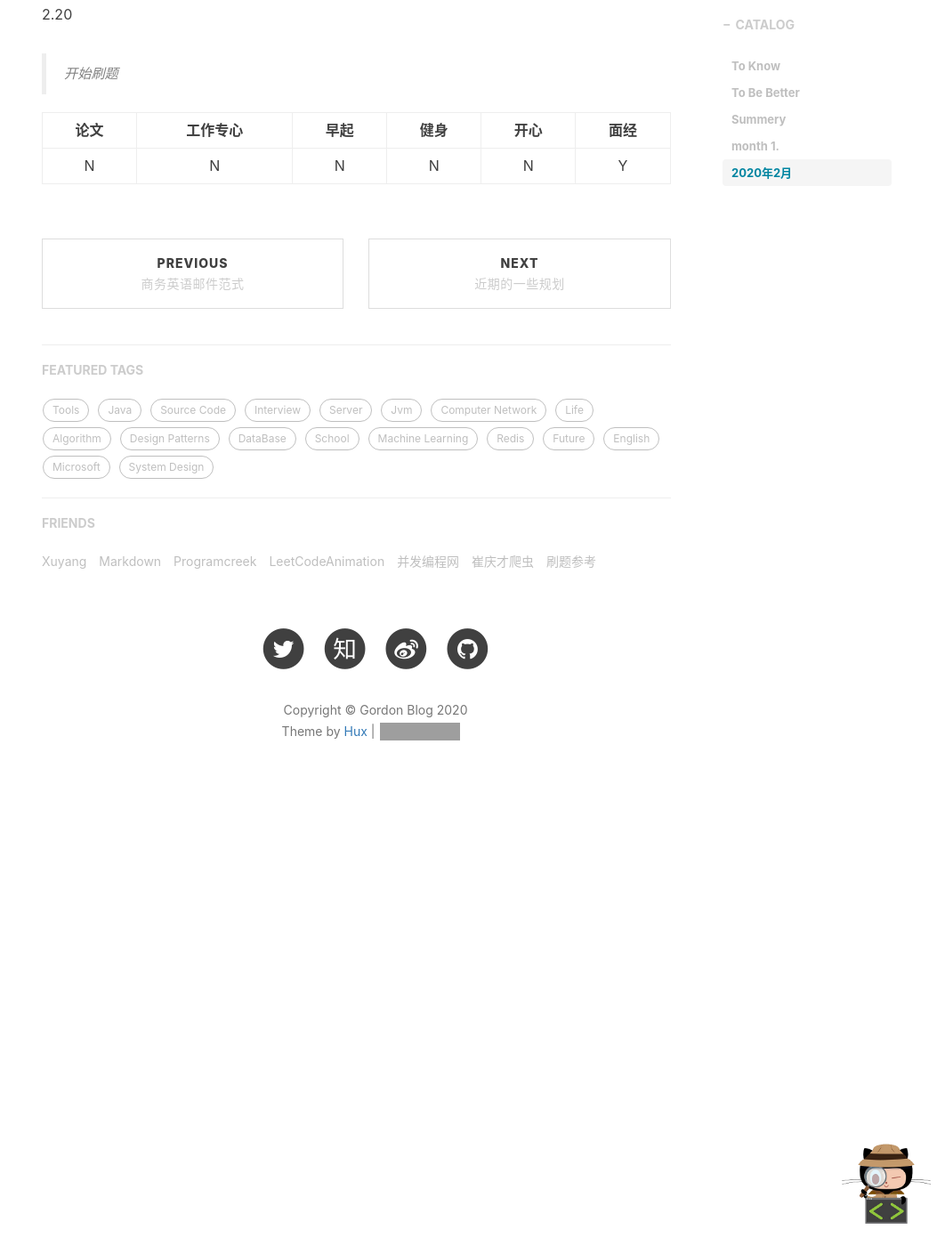
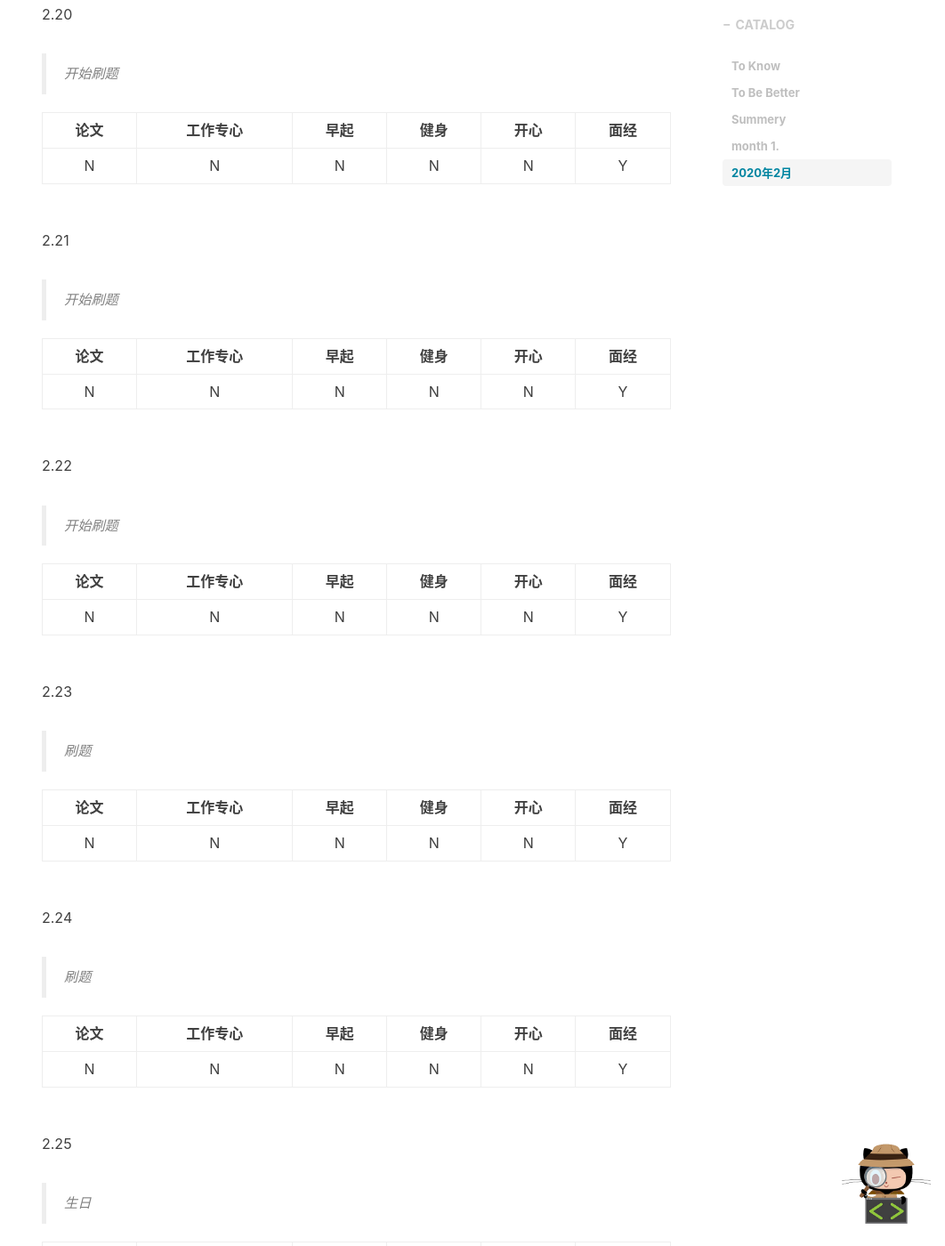
Before and after one commit to Gordon-Deng/Gordon-Deng.github.io, a Jekyll site: the page built from _posts/2019-06-18-30days-challenge.markdown, in a window 1280 px wide and 1400 px high, scrolled down 4311 px. Shown: the whole window at 89% size, without its empty margins (218-1280 px from the left). Built offline with Jekyll 4.4.1, drawn with Linux system fonts in a browser that asks for light colours; nearby versions of some CDN libraries; comment, search, counter and statistics services are not loaded; grey boxes are pictures that could not be loaded.

Commit message:
new begin

```diff
--- a/_posts/2019-06-18-30days-challenge.markdown
+++ b/_posts/2019-06-18-30days-challenge.markdown
@@ -121,3 +121,38 @@ tags:
 | 论文  | 工作专心 | 早起    | 健身  |  开心 |面经|
 |:-------:|:---:|:-----------:|:-------:|:---:|:---:|
 | N  | N | N  | N | N | Y |
+
+2.21
+> 开始刷题
+
+| 论文  | 工作专心 | 早起    | 健身  |  开心 |面经|
+|:-------:|:---:|:-----------:|:-------:|:---:|:---:|
+| N  | N | N  | N | N | Y |
+
+2.22
+> 开始刷题
+
+| 论文  | 工作专心 | 早起    | 健身  |  开心 |面经|
+|:-------:|:---:|:-----------:|:-------:|:---:|:---:|
+| N  | N | N  | N | N | Y |
+
+2.23
+> 刷题
+
+| 论文  | 工作专心 | 早起    | 健身  |  开心 |面经|
+|:-------:|:---:|:-----------:|:-------:|:---:|:---:|
+| N  | N | N  | N | N | Y |
+
+2.24
+> 刷题
+
+| 论文  | 工作专心 | 早起    | 健身  |  开心 |面经|
+|:-------:|:---:|:-----------:|:-------:|:---:|:---:|
+| N  | N | N  | N | N | Y |
+
+2.25
+> 生日
+
+| 论文  | 工作专心 | 早起    | 健身  |  开心 |面经|
+|:-------:|:---:|:-----------:|:-------:|:---:|:---:|
+| N  | N | N  | N | Y | Y |
--- a/_posts/2019-08-27-interviews2.markdown
+++ b/_posts/2019-08-27-interviews2.markdown
@@ -22,7 +22,7 @@ tags:
 * [内核态与用户态](http://swiftlet.net/archives/2211)
 * [为什么用户态和内核态的切换耗费时间](https://blog.csdn.net/JH_Zhai/article/details/79861169)
 * [为什么系统调用比普通的函数调用更耗时？用户态和内核态切换的代价在哪](https://segmentfault.com/q/1010000000522752)
-* [CPU高速缓存行与内存关系及并发MESI协议](https://www.cnblogs.com/jokerjason/p/9584402.html)
+	* [CPU高速缓存行与内存关系及并发MESI协议](https://www.cnblogs.com/jokerjason/p/9584402.html)
 
 ## 计算机网络
 * [一些有的没的](https://www.cnblogs.com/inception6-lxc/p/9152691.html)
```
